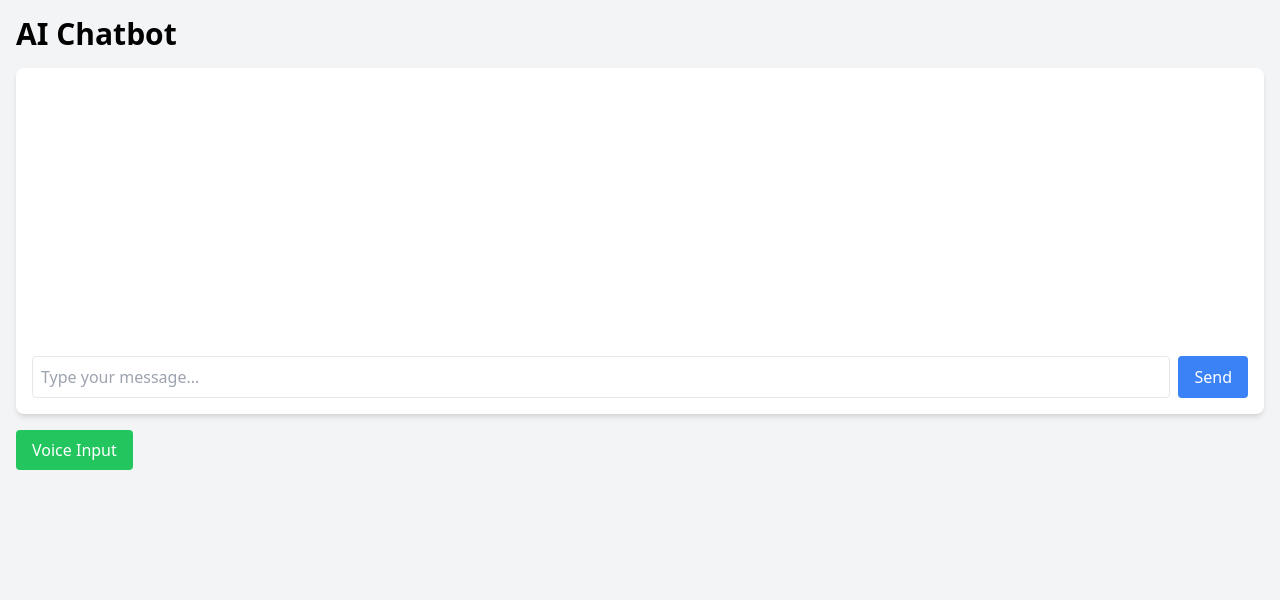
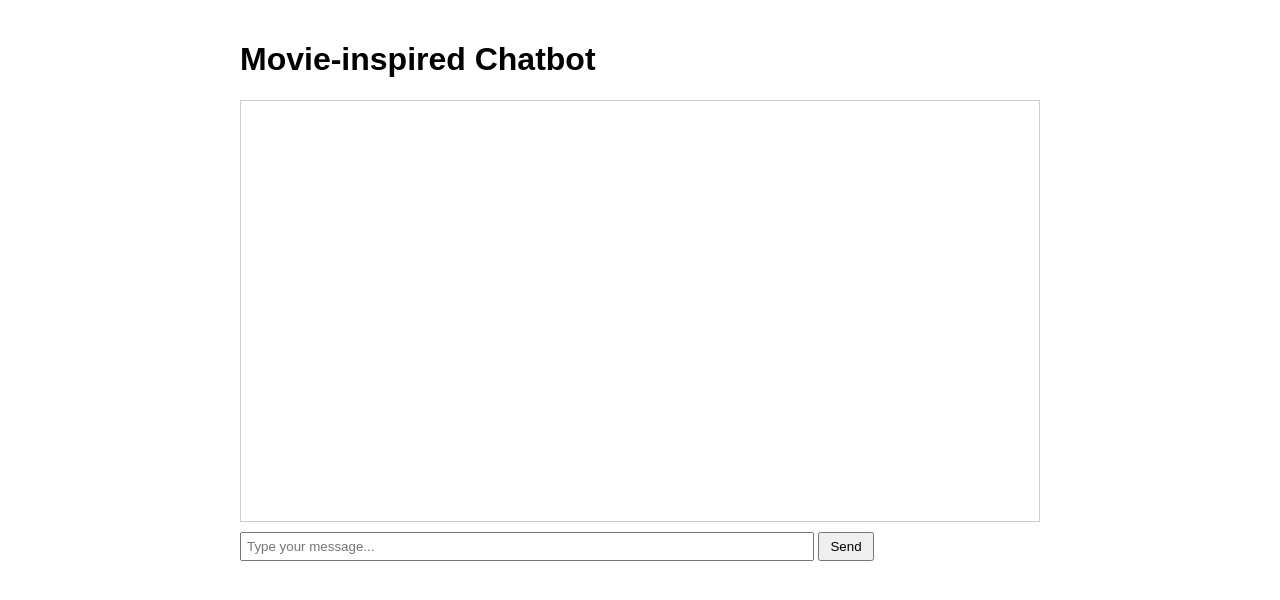
Before and after one commit to luciraid/vigilant-bassoon, a Flask app: page / in a window 1280 px wide. Shown: the top 600 px of the page. Run offline with Flask 2, Linux system fonts and the light colour scheme; some libraries are stand-ins or nearby versions.

Commit message:
Update index.html

```diff
--- a/templates/index.html
+++ b/templates/index.html
@@ -3,93 +3,77 @@
 <head>
     <meta charset="UTF-8">
     <meta name="viewport" content="width=device-width, initial-scale=1.0">
-    <title>AI Chatbot</title>
-    <script src="https://cdn.tailwindcss.com"></script>
-    <script src="https://cdn.jsdelivr.net/npm/react@17.0.2/umd/react.production.min.js"></script>
-    <script src="https://cdn.jsdelivr.net/npm/react-dom@17.0.2/umd/react-dom.production.min.js"></script>
-    <script src="https://cdn.jsdelivr.net/npm/babel-standalone@6.26.0/babel.min.js"></script>
+    <title>Movie-inspired Chatbot</title>
+    <style>
+        body {
+            font-family: Arial, sans-serif;
+            max-width: 800px;
+            margin: 0 auto;
+            padding: 20px;
+        }
+        #chat-container {
+            border: 1px solid #ccc;
+            height: 400px;
+            overflow-y: scroll;
+            padding: 10px;
+            margin-bottom: 10px;
+        }
+        #user-input {
+            width: 70%;
+            padding: 5px;
+        }
+        #send-button {
+            padding: 5px 10px;
+        }
+    </style>
 </head>
-<body class="bg-gray-100">
-    <div id="root"></div>
+<body>
+    <h1>Movie-inspired Chatbot</h1>
+    <div id="chat-container"></div>
+    <input type="text" id="user-input" placeholder="Type your message...">
+    <button id="send-button">Send</button>
 
-    <script type="text/babel">
-        function ChatApp() {
-            const [messages, setMessages] = React.useState([]);
-            const [input, setInput] = React.useState('');
-            const [isListening, setIsListening] = React.useState(false);
+    <script>
+        const chatContainer = document.getElementById('chat-container');
+        const userInput = document.getElementById('user-input');
+        const sendButton = document.getElementById('send-button');
 
-            const sendMessage = async () => {
-                if (input.trim() === '') return;
-
-                const newMessages = [...messages, { text: input, sender: 'user' }];
-                setMessages(newMessages);
-                setInput('');
-
-                const response = await fetch('/chat', {
-                    method: 'POST',
-                    headers: { 'Content-Type': 'application/json' },
-                    body: JSON.stringify({ message: input })
-                });
-
-                const data = await response.json();
-                setMessages([...newMessages, { text: data.response, sender: 'bot' }]);
-                speakText(data.response);
-            };
-
-            const handleVoiceInput = () => {
-                setIsListening(true);
-                const SpeechRecognition = window.SpeechRecognition || window.webkitSpeechRecognition;
-                const recognition = new SpeechRecognition();
-
-                recognition.onresult = (event) => {
-                    const transcript = event.results[0][0].transcript;
-                    setInput(transcript);
-                    setIsListening(false);
-                };
-
-                recognition.start();
-            };
-
-            const speakText = (text) => {
-                const utterance = new SpeechSynthesisUtterance(text);
-                window.speechSynthesis.speak(utterance);
-            };
-
-            return (
-                <div className="container mx-auto p-4">
-                    <h1 className="text-3xl font-bold mb-4">AI Chatbot</h1>
-                    <div className="bg-white rounded-lg shadow-md p-4 mb-4">
-                        <div className="mb-4 h-64 overflow-y-auto">
-                            {messages.map((message, index) => (
-                                <div key={index} className={`mb-2 ${message.sender === 'user' ? 'text-right' : 'text-left'}`}>
-                                    <span className={`inline-block p-2 rounded-lg ${message.sender === 'user' ? 'bg-blue-500 text-white' : 'bg-gray-200'}`}>
-                                        {message.text}
-                                    </span>
-                                </div>
-                            ))}
-                        </div>
-                        <div className="flex">
-                            <input
-                                type="text"
-                                value={input}
-                                onChange={(e) => setInput(e.target.value)}
-                                className="flex-grow mr-2 p-2 border rounded"
-                                placeholder="Type your message..."
-                            />
-                            <button onClick={sendMessage} className="bg-blue-500 text-white px-4 py-2 rounded">Send</button>
-                        </div>
-                    </div>
-                    <button
-                        onClick={handleVoiceInput}
-                        className={`bg-green-500 text-white px-4 py-2 rounded ${isListening ? 'animate-pulse' : ''}`}
-                    >
-                        {isListening ? 'Listening...' : 'Voice Input'}
-                    </button>
-                </div>
-            );
+        function addMessage(sender, message) {
+            const messageElement = document.createElement('p');
+            messageElement.innerHTML = `<strong>${sender}:</strong> ${message}`;
+            chatContainer.appendChild(messageElement);
+            chatContainer.scrollTop = chatContainer.scrollHeight;
         }
 
-        ReactDOM.render(<ChatApp />, document.getElementById('root'));
+        function sendMessage() {
+            const message = userInput.value.trim();
+            if (message) {
+                addMessage('You', message);
+                fetch('/chat', {
+                    method: 'POST',
+                    headers: {
+                        'Content-Type': 'application/json',
+                    },
+                    body: JSON.stringify({ message: message }),
+                })
+                .then(response => response.json())
+                .then(data => {
+                    addMessage('Bot', data.response);
+                })
+                .catch(error => {
+                    console.error('Error:', error);
+                    addMessage('Bot', 'Sorry, there was an error processing your request.');
+                });
+                userInput.value = '';
+            }
+        }
+
+        sendButton.addEventListener('click', sendMessage);
+        userInput.addEventListener('keypress', function(e) {
+            if (e.key === 'Enter') {
+                sendMessage();
+            }
+        });
     </script>
 </body>
 </html>
```
